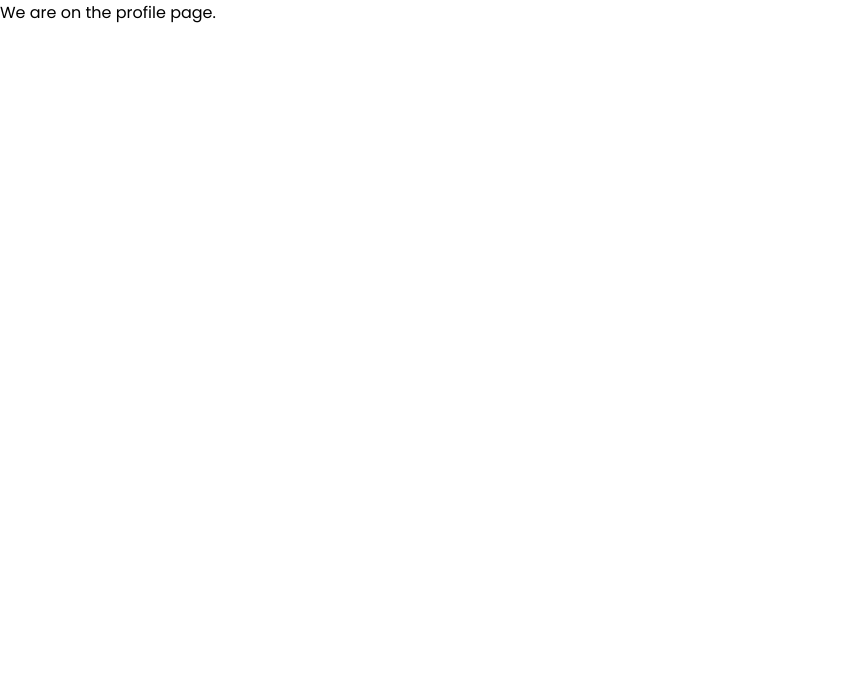
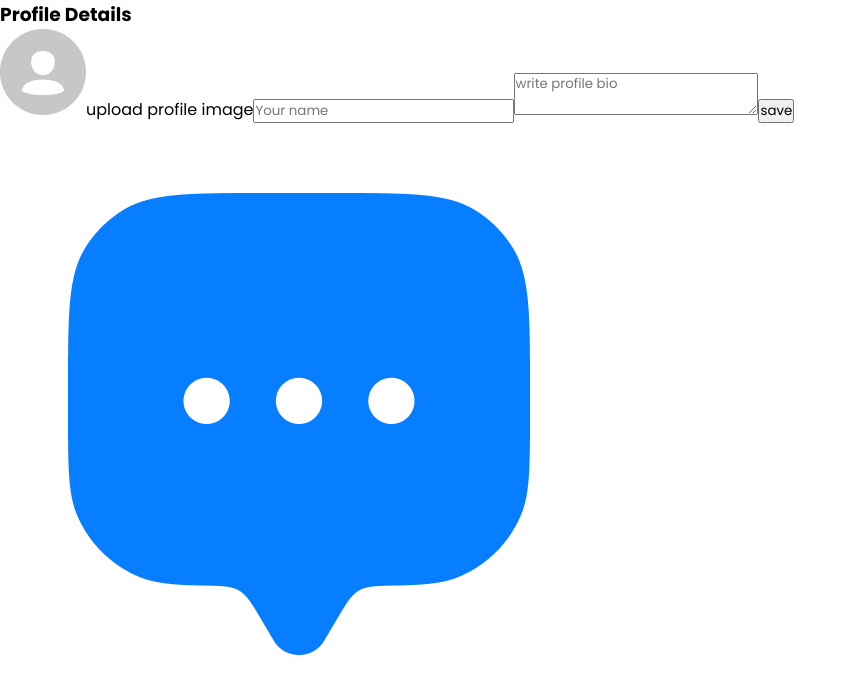
Before and after one commit to RakshaDas/react_chat_app, a React (Vite) app: page /profile in a window 1280 px wide. Shown: the top 694 px of the page, without its empty margins (0-857 px from the left). Built offline with nearby package versions, Linux system fonts and the light colour scheme.

Commit message:
Build ProfileUpdate

```diff
--- a/src/pages/ProfileUpdate/ProfileUpdate.jsx
+++ b/src/pages/ProfileUpdate/ProfileUpdate.jsx
@@ -1,7 +1,31 @@
 import React from "react";
 import "./ProfileUpdate.css";
+import assets from "../../assets/assets";
 const ProfileUpdate = () => {
-  return <div>We are on the profile page.</div>;
+  return (
+    <div className="profile">
+      <div className="profile-container">
+        <form>
+          <h3>Profile Details</h3>
+          <label htmlFor="avatar">
+            <input
+              type="file"
+              id="avatar"
+              accept="
+            .png, .jpg,.jpeg"
+              hidden
+            />
+            <img src={assets.avatar_icon} alt="" />
+            upload profile image
+          </label>
+          <input type="text" placeholder="Your name" required />
+          <textarea placeholder="write profile bio" required></textarea>
+          <button type="submit">save</button>
+        </form>
+        <img src={assets.logo_icon} alt="" />
+      </div>
+    </div>
+  );
 };
 
 export default ProfileUpdate;
```
